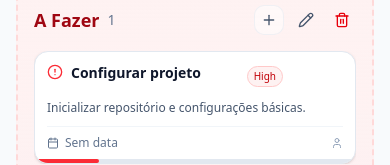
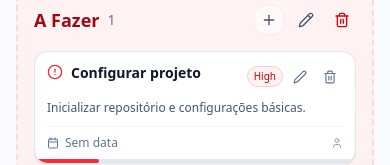
Before and after one commit to MatheoFernando/kanban, a React (Vite) app: page /w/wokhop-team-front-end/boards/teste in a window 390 px wide. Shown: the part 266-431 px from the top of the page. Built offline with nearby package versions, Linux system fonts and the light colour scheme.

Commit message:
feat: add TouchSensor support for drag-and-drop functionality in KanbanView and improve TaskCard opacity handling

```diff
--- a/src/components/KanbanView.tsx
+++ b/src/components/KanbanView.tsx
@@ -1,4 +1,4 @@
-import { DndContext, DragOverlay, PointerSensor, useSensor, useSensors, closestCenter } from '@dnd-kit/core';
+import { DndContext, DragOverlay, PointerSensor, TouchSensor, useSensor, useSensors, closestCenter } from '@dnd-kit/core';
 import type { DragEndEvent, DragOverEvent, DragStartEvent } from '@dnd-kit/core';
 import { arrayMove } from '@dnd-kit/sortable';
 import { useState } from 'react';
@@ -24,7 +24,13 @@ const KanbanView = ({ tasks, columns, onUpdateTask, onUpdateTasks, onDeleteTask,
   const [activeTask, setActiveTask] = useState<Task | null>(null);
 
   const sensors = useSensors(
-    useSensor(PointerSensor)
+    useSensor(PointerSensor),
+    useSensor(TouchSensor, {
+      activationConstraint: {
+        delay: 150,
+        tolerance: 5,
+      },
+    })
   );
 
   const handleDragStart = (event: DragStartEvent) => {
--- a/src/components/TaskCard.tsx
+++ b/src/components/TaskCard.tsx
@@ -98,7 +98,7 @@ const TaskCard = ({ task, isDragging = false, index = 0, onEdit, onDelete }: Tas
               </Tooltip>
             </div>
 
-            <div className="flex items-center gap-1 ml-2">
+              <div className="flex items-center gap-1 ml-2 opacity-100 sm:opacity-100">
               <motion.span
                 className={`px-1.5 py-0.5 rounded-full text-[10px] font-medium border ${getPriorityColor(task.priority)}`}
                 initial={{ scale: 0 }}
@@ -108,7 +108,7 @@ const TaskCard = ({ task, isDragging = false, index = 0, onEdit, onDelete }: Tas
                 {getPriorityLabel(task.priority)}
               </motion.span>
 
-              <div className="flex items-center gap-1 opacity-0 group-hover:opacity-100 transition-opacity duration-200">
+              <div className="flex items-center gap-1 opacity-100 sm:opacity-0 sm:group-hover:opacity-100 transition-opacity duration-200">
                 {onEdit && (
                   <motion.button
                     onClick={(e) => {
```
Also changed, not shown: src/test/jest-dom.d.ts (line endings or trailing spaces).
